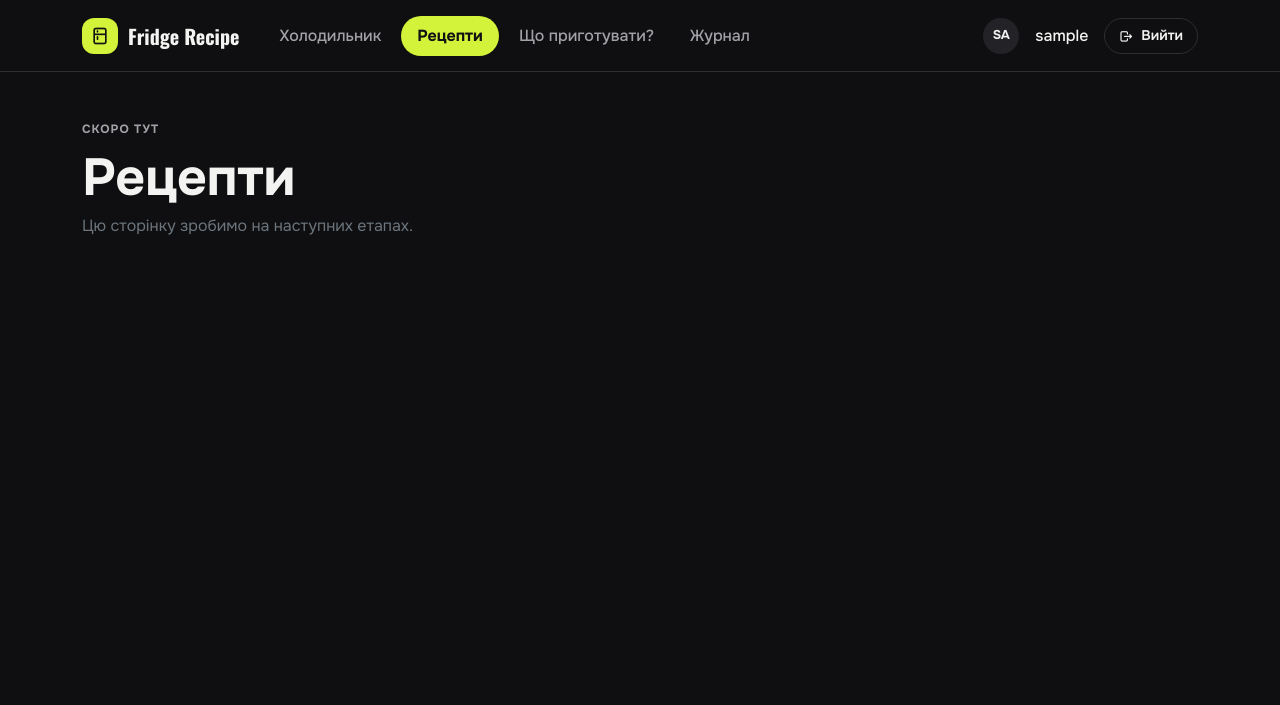
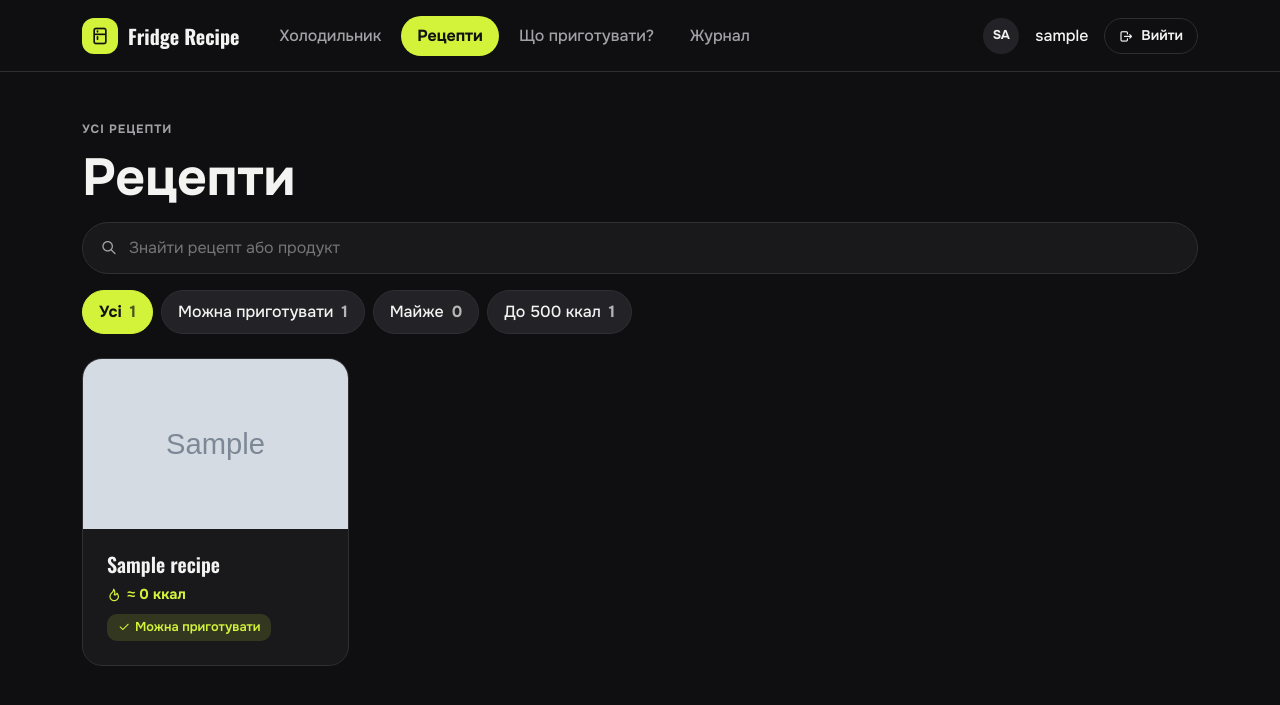
Before and after one commit to GreedyClark/Fridge_Recipe_App, a Django app: page /recipes/ in a window 1280 px wide. Shown: the top 705 px of the page. Run offline with Django 5.2, Linux system fonts and the light colour scheme; a user stored in the database is signed in; tables that the repository leaves empty hold one stand-in row (values such as "Sample post"); grey boxes marked "Sample" are stand-in pictures; parts of the project's set-up code (start-up, migrations or seed data) failed here and were passed over.

Commit message:
Add recipes: list with search and filters, detail page, cooking

```diff
--- a/recipes/urls.py
+++ b/recipes/urls.py
@@ -2,10 +2,18 @@ from django.urls import path
 
 from config.views import ComingSoonView
 
+from . import views
+
 app_name = "recipes"
 
 urlpatterns = [
-    path("", ComingSoonView.as_view(extra_context={"page_title": "Рецепти"}), name="list"),
-    path("what-can-i-cook/", ComingSoonView.as_view(extra_context={"page_title": "Що приготувати?"}), name="what_can_i_cook"),
+    path("", views.RecipeListView.as_view(), name="list"),
+    path("<int:pk>/", views.RecipeDetailView.as_view(), name="detail"),
+    path("<int:pk>/cook/", views.CookRecipeView.as_view(), name="cook"),
+    path(
+        "what-can-i-cook/",
+        ComingSoonView.as_view(extra_context={"page_title": "Що приготувати?"}),
+        name="what_can_i_cook",
+    ),
     path("log/", ComingSoonView.as_view(extra_context={"page_title": "Журнал"}), name="log"),
 ]
--- a/recipes/views.py
+++ b/recipes/views.py
@@ -1,3 +1,95 @@
-from django.shortcuts import render
+from django.contrib import messages
+from django.contrib.auth.mixins import LoginRequiredMixin
+from django.db import transaction
+from django.shortcuts import get_object_or_404, redirect
+from django.views import View
+from django.views.generic import DetailView, TemplateView
 
-# Create your views here.
+from .models import CookingLog, Recipe
+from .services import ALMOST, READY, fridge_stock, match_recipe, match_recipes, write_off
+
+LIGHT_CALORIES = 500
+
+FILTERS = [
+    ("all", "Усі"),
+    ("ready", "Можна приготувати"),
+    ("almost", "Майже"),
+    ("light", "До 500 ккал"),
+]
+
+
+def passes_filter(match, key):
+    if key == "ready":
+        return match.status == READY
+    if key == "almost":
+        return match.status == ALMOST
+    if key == "light":
+        return match.nutrition["calories"] <= LIGHT_CALORIES
+    return True
+
+
+def matches_query(match, query):
+    names = [match.recipe.name] + [ingredient.product.name for ingredient in match.ingredients]
+    return any(query in name.casefold() for name in names)
+
+
+class RecipeListView(LoginRequiredMixin, TemplateView):
+    template_name = "recipes/recipe_list.html"
+
+    def get_context_data(self, **kwargs):
+        context = super().get_context_data(**kwargs)
+        query = self.request.GET.get("q", "").strip()
+        active = self.request.GET.get("filter", "all")
+        if active not in dict(FILTERS):
+            active = "all"
+
+        matches = match_recipes(self.request.user)
+        if query:
+            matches = [match for match in matches if matches_query(match, query.casefold())]
+
+        context["filters"] = [
+            {
+                "key": key,
+                "label": label,
+                "count": sum(1 for match in matches if passes_filter(match, key)),
+                "active": key == active,
+            }
+            for key, label in FILTERS
+        ]
+        context["matches"] = [match for match in matches if passes_filter(match, active)]
+        context["query"] = query
+        context["active_filter"] = active
+        return context
+
+
+class RecipeDetailView(LoginRequiredMixin, DetailView):
+    template_name = "recipes/recipe_detail.html"
+    queryset = Recipe.objects.prefetch_related("ingredients__product")
+
+    def get_context_data(self, **kwargs):
+        context = super().get_context_data(**kwargs)
+        context["match"] = match_recipe(self.object, fridge_stock(self.request.user))
+        return context
+
+
+class CookRecipeView(LoginRequiredMixin, View):
+    def post(self, request, pk):
+        recipe = get_object_or_404(Recipe.objects.prefetch_related("ingredients__product"), pk=pk)
+        match = match_recipe(recipe, fridge_stock(request.user))
+        if match.status != READY:
+            names = ", ".join(ingredient.product.name for ingredient in match.lacking)
+            messages.error(request, f"Не вистачає інгредієнтів: {names}")
+            return redirect("recipes:detail", pk=recipe.pk)
+
+        with transaction.atomic():
+            CookingLog.objects.create(
+                user=request.user,
+                recipe=recipe,
+                calories_consumed=match.nutrition["calories"],
+            )
+            for ingredient in recipe.ingredients.all():
+                write_off(request.user, ingredient.product, ingredient.quantity)
+
+        written_off = ", ".join(str(ingredient) for ingredient in recipe.ingredients.all())
+        messages.success(request, f"Записано! З холодильника списано: {written_off}")
+        return redirect("recipes:log")
--- a/static/css/style.css
+++ b/static/css/style.css
@@ -619,3 +619,156 @@ h1, h2, h3, .display-num {
     --bs-btn-hover-border-color: #FF8A80;
     font-weight: 700;
 }
+.text-warn {
+    color: var(--fr-warn);
+}
+
+.kcal {
+    display: inline-flex;
+    align-items: center;
+    gap: .375rem;
+    color: var(--fr-accent);
+    font-weight: 700;
+    font-size: .9rem;
+}
+
+.search-box {
+    display: flex;
+    align-items: center;
+    gap: .625rem;
+    min-height: 52px;
+    padding: 0 1.125rem;
+    background: var(--fr-surface);
+    border: 1px solid var(--fr-line);
+    border-radius: 999px;
+    color: var(--fr-muted);
+}
+
+.search-box:focus-within {
+    border-color: var(--fr-accent);
+}
+
+.search-box input {
+    flex-grow: 1;
+    min-width: 0;
+    background: transparent;
+    border: none;
+    outline: none;
+    color: var(--fr-text);
+    font-size: 1rem;
+}
+
+.recipe-card {
+    color: var(--fr-text);
+    text-decoration: none;
+    transition: border-color .15s ease;
+}
+
+.recipe-card:hover {
+    color: var(--fr-text);
+    border-color: var(--fr-muted);
+}
+
+.recipe-card-photo {
+    height: 170px;
+}
+
+.recipe-card .badge-status {
+    white-space: normal;
+    border-radius: 10px;
+}
+
+.recipe-card-title {
+    font-family: var(--fr-display);
+    font-weight: 600;
+    font-size: 1.25rem;
+    line-height: 1.15;
+    margin: 0;
+}
+
+.recipe-hero {
+    height: 360px;
+}
+
+.ingredient-row {
+    display: flex;
+    align-items: center;
+    gap: .75rem;
+    padding: .875rem 1.5rem;
+    border-top: 1px solid var(--fr-line);
+}
+
+.ingredient-have {
+    min-width: 7.5rem;
+    font-weight: 600;
+    text-align: right;
+}
+
+.step-number {
+    width: 36px;
+    height: 36px;
+    flex-shrink: 0;
+    border-radius: 50%;
+    background: var(--fr-surface-2);
+    color: var(--fr-accent);
+    display: inline-flex;
+    align-items: center;
+    justify-content: center;
+    font-family: var(--fr-display);
+    font-weight: 700;
+}
+
+.cook-card {
+    position: sticky;
+    top: 1.5rem;
+}
+
+.cook-kcal {
+    font-size: 4rem;
+    line-height: 1;
+}
+
+.cook-bar {
+    position: fixed;
+    left: 0;
+    right: 0;
+    bottom: calc(64px + env(safe-area-inset-bottom));
+    z-index: 1020;
+    display: flex;
+    align-items: center;
+    gap: 1rem;
+    padding: .75rem 1rem;
+    background: var(--fr-surface);
+    border-top: 1px solid var(--fr-line);
+}
+
+.cook-bar-spacer {
+    height: 80px;
+}
+
+@media (max-width: 767.98px) {
+    .recipe-card {
+        --bs-card-spacer-x: 1rem;
+        --bs-card-spacer-y: 1rem;
+    }
+
+    .recipe-card-photo {
+        height: 120px;
+    }
+
+    .recipe-card-title {
+        font-size: 1.05rem;
+    }
+
+    .recipe-hero {
+        height: 240px;
+    }
+
+    .ingredient-row {
+        padding: .75rem 1rem;
+    }
+
+    .ingredient-have {
+        min-width: 6rem;
+    }
+}
--- /dev/null
+++ b/templates/recipes/_photo.html
@@ -0,0 +1,8 @@
+{% if recipe.image %}
+    <img src="{{ recipe.image.url }}" alt="{{ recipe.name }}" class="photo {{ photo_class }}">
+{% else %}
+    <div class="photo-placeholder {{ photo_class }}">
+        <i class="ti ti-camera"></i>
+        <span>Фото страви</span>
+    </div>
+{% endif %}
--- /dev/null
+++ b/templates/recipes/_status_badge.html
@@ -0,0 +1,14 @@
+{% load recipe_extras %}
+{% if match.status == "ready" %}
+    <span class="badge-status badge-ok"><i class="ti ti-check"></i>Можна приготувати</span>
+{% elif match.status == "almost" %}
+    {% with first=match.lacking.0 count=match.lacking|length %}
+        <span class="badge-status badge-warn">
+            {% if count == 1 %}Майже: {{ first.product.name }}, ще {{ first.shortage|floatformat:"-2" }} {{ first.product.get_default_unit_display }}{% else %}Майже: бракує {{ count }} {{ count|uk_plural:"інгредієнта,інгредієнтів,інгредієнтів" }}{% endif %}
+        </span>
+    {% endwith %}
+{% else %}
+    {% with count=match.lacking|length %}
+        <span class="badge-status badge-muted">Бракує {{ count }} {{ count|uk_plural:"продукту,продуктів,продуктів" }}</span>
+    {% endwith %}
+{% endif %}
--- /dev/null
+++ b/templates/recipes/recipe_list.html
@@ -0,0 +1,51 @@
+{% extends "base.html" %}
+
+{% block title %}Рецепти · Fridge Recipe{% endblock %}
+
+{% block content %}
+<div class="mb-4">
+    <div class="page-label">Усі рецепти</div>
+    <h1 class="page-title">Рецепти</h1>
+</div>
+
+<form method="get" class="search-box mb-3" role="search">
+    <i class="ti ti-search"></i>
+    <label for="recipe-search" class="visually-hidden">Пошук</label>
+    <input id="recipe-search" type="search" name="q" value="{{ query }}" placeholder="Знайти рецепт або продукт">
+    {% if active_filter != "all" %}<input type="hidden" name="filter" value="{{ active_filter }}">{% endif %}
+</form>
+
+<div class="d-flex flex-wrap gap-2 mb-4">
+    {% for item in filters %}
+        <a href="?{% if query %}q={{ query|urlencode }}&{% endif %}filter={{ item.key }}" class="chip{% if item.active %} active{% endif %}">
+            {{ item.label }} <span class="chip-count">{{ item.count }}</span>
+        </a>
+    {% endfor %}
+</div>
+
+{% if matches %}
+    <div class="row row-cols-2 row-cols-lg-4 g-3">
+        {% for match in matches %}
+            <div class="col">
+                <a href="{% url 'recipes:detail' match.recipe.pk %}" class="card recipe-card h-100">
+                    {% include "recipes/_photo.html" with recipe=match.recipe photo_class="recipe-card-photo" %}
+                    <div class="card-body d-flex flex-column gap-2">
+                        <h2 class="recipe-card-title">{{ match.recipe.name }}</h2>
+                        <span class="kcal"><i class="ti ti-flame"></i>≈ {{ match.nutrition.calories }} ккал</span>
+                        <div class="mt-auto">{% include "recipes/_status_badge.html" %}</div>
+                    </div>
+                </a>
+            </div>
+        {% endfor %}
+    </div>
+{% else %}
+    <div class="card">
+        <div class="card-body empty-state">
+            <span class="empty-icon"><i class="ti ti-search"></i></span>
+            <h2 class="h3 mb-0">Нічого не знайдено</h2>
+            <p class="text-secondary mb-0">Спробуй інший запит або інший фільтр.</p>
+            <a href="{% url 'recipes:list' %}" class="btn btn-ghost">Показати всі рецепти</a>
+        </div>
+    </div>
+{% endif %}
+{% endblock %}
```
Also changed, not shown: recipes/fixtures/initial_recipes.json (added, +125 -0 lines), recipes/services.py (added, +101 -0 lines), recipes/templatetags/recipe_extras.py (added, +14 -0 lines), templates/recipes/_cook_button.html (added, +12 -0 lines), templates/recipes/recipe_detail.html (added, +99 -0 lines), recipes/templatetags/__init__.py (added).
